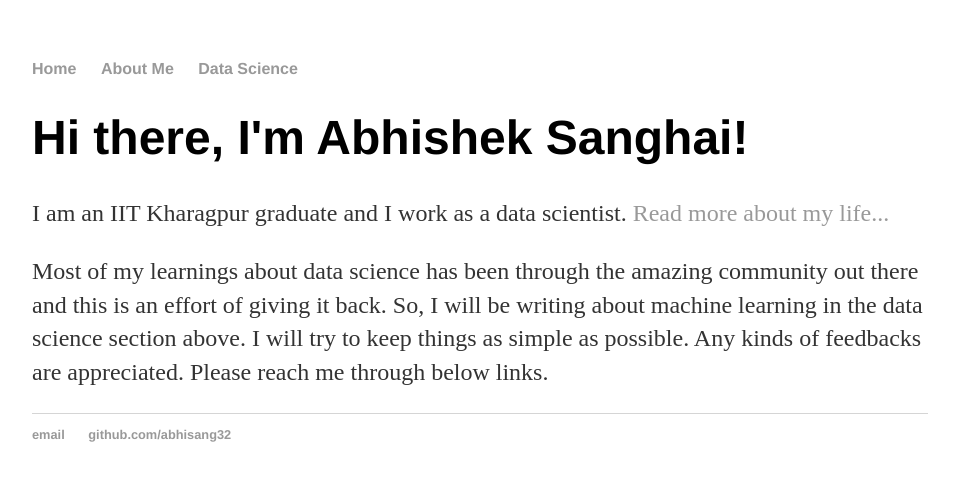
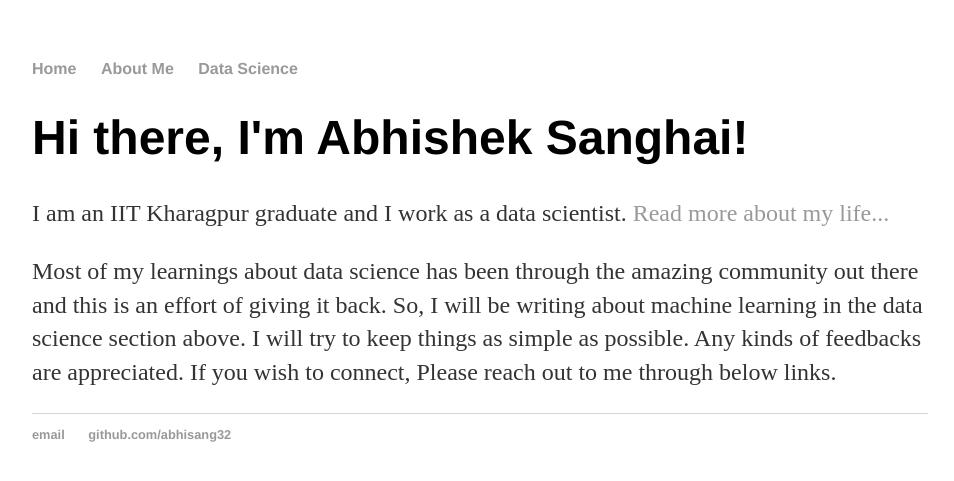
Before and after one commit to abhisheksanghai/abhisheksanghai.github.io, a Jekyll site: the page built from index.html, in a window 1280 px wide. Shown: the top 481 px of the page, without its empty margins (160-1114 px from the left). Built offline with Jekyll 4.4.1, drawn with Linux system fonts in a browser that asks for light colours.

Commit message:
Update index.html
updated description

```diff
--- a/index.html
+++ b/index.html
@@ -5,5 +5,5 @@ title: Abhishek Sanghai, Exploring!
 <div class="blurb">
 	<h1>Hi there, I'm Abhishek Sanghai!</h1>
 	<p>I am an IIT Kharagpur graduate and I work as a data scientist. <a href="/about">Read more about my life...</a></p>
-	<p>Most of my learnings about data science has been through the amazing community out there and this is an effort of giving it back. So, I will be writing about machine learning in the data science section above. I will try to keep things as simple as possible. Any kinds of feedbacks are appreciated. Please reach me through below links.</p>
+	<p>Most of my learnings about data science has been through the amazing community out there and this is an effort of giving it back. So, I will be writing about machine learning in the data science section above. I will try to keep things as simple as possible. Any kinds of feedbacks are appreciated. If you wish to connect, Please reach out to me through below links.</p>
 </div><!-- /.blurb -->
```
